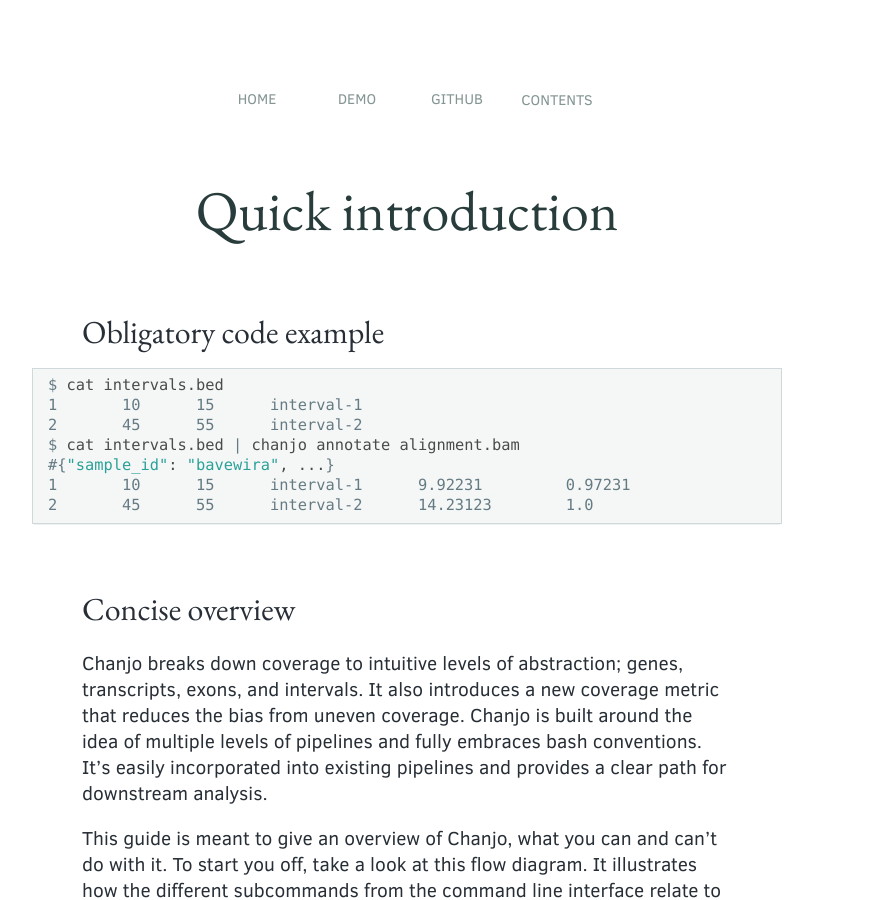
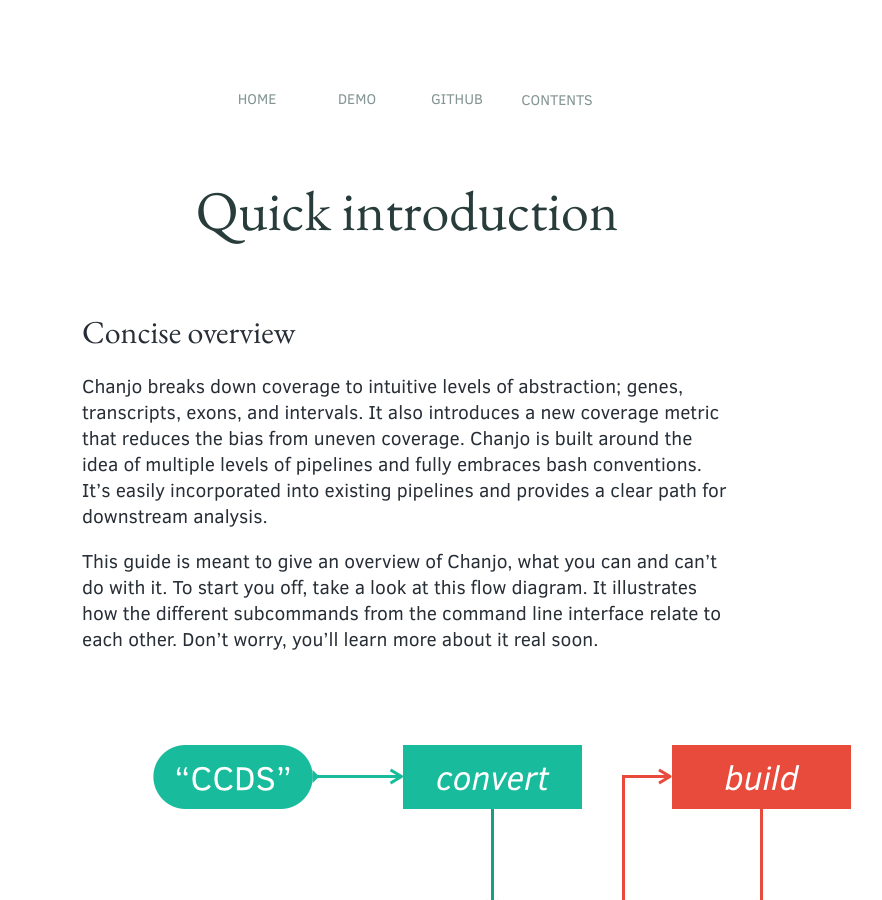
Before and after one commit to Clinical-Genomics/chanjo, a Sphinx documentation site: the page built from docs/introduction.rst, in a window 1280 px wide and 900 px high. Shown: the whole window, without its empty margins (233-1115 px from the left). Built offline with Sphinx 7.4.7, drawn with Linux system fonts in a browser that asks for light colours.

```diff
--- a/docs/introduction.rst
+++ b/docs/introduction.rst
@@ -1,20 +1,6 @@
 ===================
 Quick introduction
 ===================
-
-Obligatory code example
--------------------------
-
-.. code-block:: console
-
-	$ cat intervals.bed
-	1	10	15	interval-1
-	2	45	55	interval-2
-	$ cat intervals.bed | chanjo annotate alignment.bam
-	#{"sample_id": "bavewira", ...}
-	1	10	15	interval-1	9.92231		0.97231
-	2	45	55	interval-2	14.23123	1.0
-
 
 Concise overview
 -----------------
@@ -102,7 +88,7 @@ If you've misplaced your BED-file from the previous step, it's possible to gener
 
 .. code-block:: console
 
-	$ chanjo export | chanjo annotate alignment.bam | tee annotations.bed
+	$ chanjo export | chanjo annotate --prepend=chr alignment.bam | tee annotations.bed
 
 
 Importing annotations for storage
```
Also changed, not shown: 3 other files.
